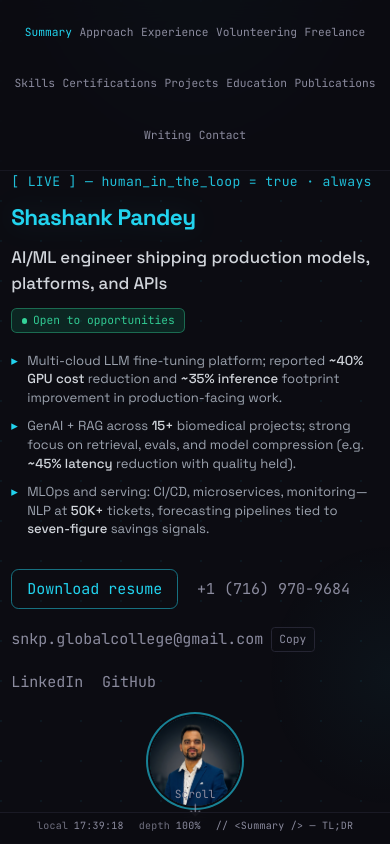
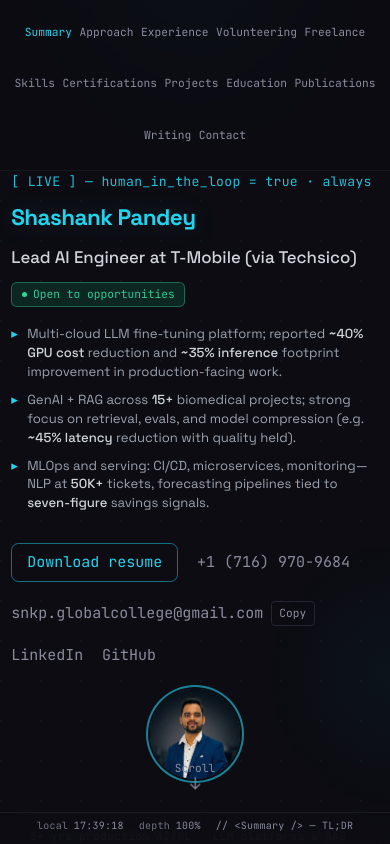
Before and after one commit to snkpgithub/portfolio, a Next.js app: page / in a window 390 px wide. Shown: the top 844 px of the page. Built offline with nearby package versions, Linux system fonts and the light colour scheme; no server answers.

Commit message:
Update current role to Lead AI Engineer at T-Mobile via Techsico

```diff
--- a/src/app/layout.tsx
+++ b/src/app/layout.tsx
@@ -27,25 +27,25 @@
   "@context": "https://schema.org",
   "@type": "Person",
   name: "Shashank Pandey",
-  jobTitle: "AI/ML Engineer",
+  jobTitle: "Lead AI Engineer",
   url: siteUrl,
   sameAs: [
     "https://www.linkedin.com/in/snkp0018",
     "https://github.com/snkpgithub",
   ],
   description:
-    "AI/ML engineer: production LLM fine-tuning platforms, GenAI and RAG, multi-cloud MLOps, APIs and evaluation-focused delivery.",
+    "Lead AI Engineer at T-Mobile (via Techsico). Experience in production LLM fine-tuning platforms, GenAI and RAG, multi-cloud MLOps, APIs and evaluation-focused delivery.",
 };
 
 export const metadata: Metadata = {
-  title: "Shashank Pandey | AI/ML Engineer",
+  title: "Shashank Pandey | Lead AI Engineer",
   description:
-    "AI/ML engineer: production LLM fine-tuning platforms, GenAI and RAG, multi-cloud MLOps, APIs and evaluation-focused delivery.",
+    "Lead AI Engineer at T-Mobile (via Techsico). Experience in production LLM fine-tuning platforms, GenAI and RAG, multi-cloud MLOps, APIs and evaluation-focused delivery.",
   metadataBase: new URL(siteUrl),
   openGraph: {
-    title: "Shashank Pandey | AI/ML Engineer",
+    title: "Shashank Pandey | Lead AI Engineer",
     description:
-      "AI/ML engineer: production LLM fine-tuning platforms, GenAI and RAG, multi-cloud MLOps, APIs and evaluation-focused delivery.",
+      "Lead AI Engineer at T-Mobile (via Techsico). Experience in production LLM fine-tuning platforms, GenAI and RAG, multi-cloud MLOps, APIs and evaluation-focused delivery.",
     url: siteUrl,
     siteName: "Shashank Pandey",
     type: "website",
@@ -53,9 +53,9 @@
   },
   twitter: {
     card: "summary_large_image",
-    title: "Shashank Pandey | AI/ML Engineer",
+    title: "Shashank Pandey | Lead AI Engineer",
     description:
-      "AI/ML engineer: production LLM fine-tuning platforms, GenAI and RAG, multi-cloud MLOps, APIs and evaluation-focused delivery.",
+      "Lead AI Engineer at T-Mobile (via Techsico). Experience in production LLM fine-tuning platforms, GenAI and RAG, multi-cloud MLOps, APIs and evaluation-focused delivery.",
     images: ["/og.png"],
   },
 };
--- a/src/components/Experience.tsx
+++ b/src/components/Experience.tsx
@@ -2,9 +2,18 @@
 
 const jobs = [
   {
+    role: "Lead AI Engineer",
+    company: "T-Mobile (via Techsico)",
+    period: "May 2026 - Present",
+    location: "",
+    scope: "",
+    bullets: [],
+    tag: "CURRENT",
+  },
+  {
     role: "AI/ML Engineer – Software Developer",
     company: "Synergetics AI",
-    period: "Dec 2025 - Present",
+    period: "Dec 2025 - May 2026",
     location: "Remote, USA",
     scope:
       "Production LLM platform, multi-cloud GPU orchestration, APIs and full-stack delivery.",
@@ -98,21 +107,21 @@
                   {job.role}
                 </h3>
                 <p className="text-accent font-medium text-lg">{job.company}</p>
-                <p className="text-gray-500 text-sm mt-2 leading-snug max-w-xl">
+                {job.scope && <p className="text-gray-500 text-sm mt-2 leading-snug max-w-xl">
                   {job.scope}
-                </p>
+                </p>}
               </div>
               <p className="font-mono text-sm text-muted">
                 {job.period}
-                <br />
-                <span className="text-gray-500">{job.location}</span>
+                {job.location && <><br />
+                <span className="text-gray-500">{job.location}</span></>}
               </p>
             </div>
-            <ul className="space-y-2.5 text-gray-400 text-base leading-relaxed list-disc list-inside">
+            {job.bullets.length > 0 && <ul className="space-y-2.5 text-gray-400 text-base leading-relaxed list-disc list-inside">
               {job.bullets.map((b, j) => (
                 <li key={j}>{b}</li>
               ))}
-            </ul>
+            </ul>}
           </div>
         ))}
       </div>
--- a/src/components/Hero.tsx
+++ b/src/components/Hero.tsx
@@ -121,7 +121,7 @@
         className="text-lg sm:text-xl md:text-3xl text-gray-300 mb-3 sm:mb-4 animate-fade-in opacity-0 font-medium"
         style={{ animationDelay: "300ms", animationFillMode: "forwards" }}
       >
-        AI/ML engineer shipping production models, platforms, and APIs
+        Lead AI Engineer at T-Mobile (via Techsico)
       </p>
       <span
         className="inline-flex items-center gap-1.5 font-mono text-xs text-emerald-400/95 bg-emerald-500/15 border border-emerald-400/40 px-2.5 py-1 rounded-md mb-5 sm:mb-6 animate-fade-in opacity-0"
```
